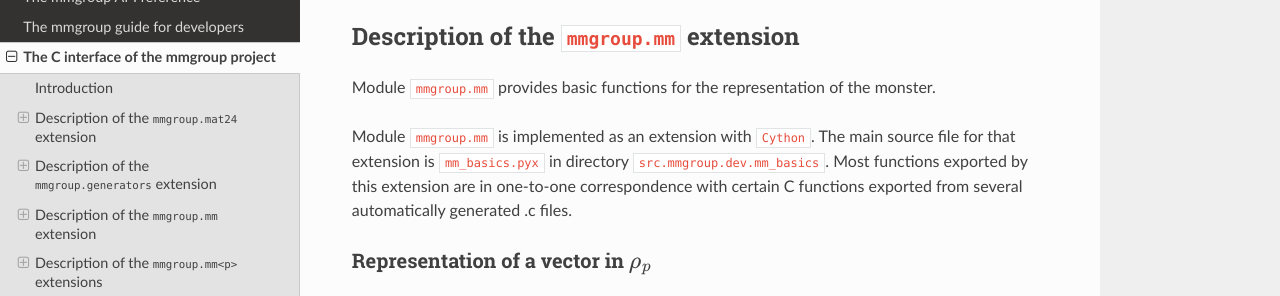
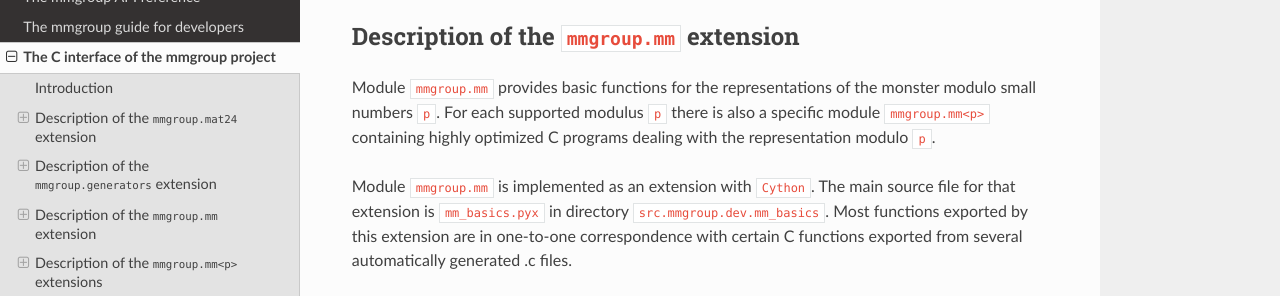
Before and after one commit to Martin-Seysen/mmgroup, a Sphinx documentation site: the page built from docs/source/c_interface.rst, in a window 1280 px wide and 900 px high, scrolled down 3121 px, cut to the strip 180-476 px from the top of the window. Built offline with Sphinx 7.4.7 and the Read the Docs theme 2.0.0, drawn with Linux system fonts in a browser that asks for light colours; the version number is read from the project's files by our own code.

```diff
--- a/codegen_mm.py
+++ b/codegen_mm.py
@@ -379,12 +379,13 @@
 ##########################################################################
 
 
-C_FILES_DOCUMENTED = ["mm_random", "mm_aux", "mm_tables" ]
+C_FILES_DOCUMENTED = ["mm_random",  "mm_tables" ]
 
 
 def generate_doc():
     """Function for generating documentation from the genrated C files
 
+    Function is deprecated!!!
     """
     print("Generating documentation for module mm, deprecated!")
     for c_file in C_FILES_DOCUMENTED:
--- a/docs/source/c_interface.rst
+++ b/docs/source/c_interface.rst
@@ -132,8 +132,11 @@
 ===========================================
 
 
-Module ``mmgroup.mm`` provides basic functions for the representation
-of the monster.
+Module ``mmgroup.mm`` provides basic functions for the representations
+of the monster modulo small numbers ``p``.  For each supported
+modulus ``p`` there is also a specific module ``mmgroup.mm<p>``
+containing highly optimized C programs dealing with the
+representation modulo ``p``.
 
 Module ``mmgroup.mm`` is implemented as an extension with ``Cython``.
 The main source file for that extension is ``mm_basics.pyx`` in
```
Also changed, not shown: 2 other files.
